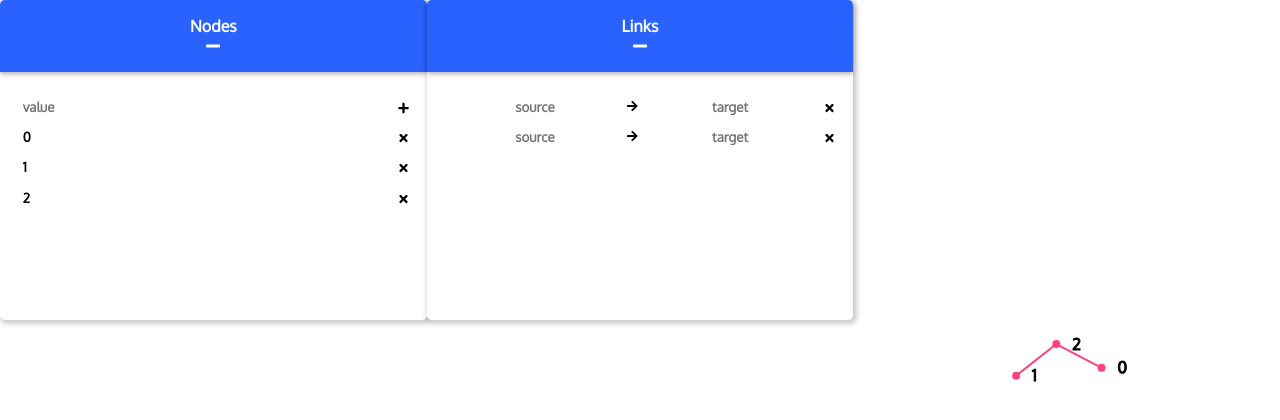
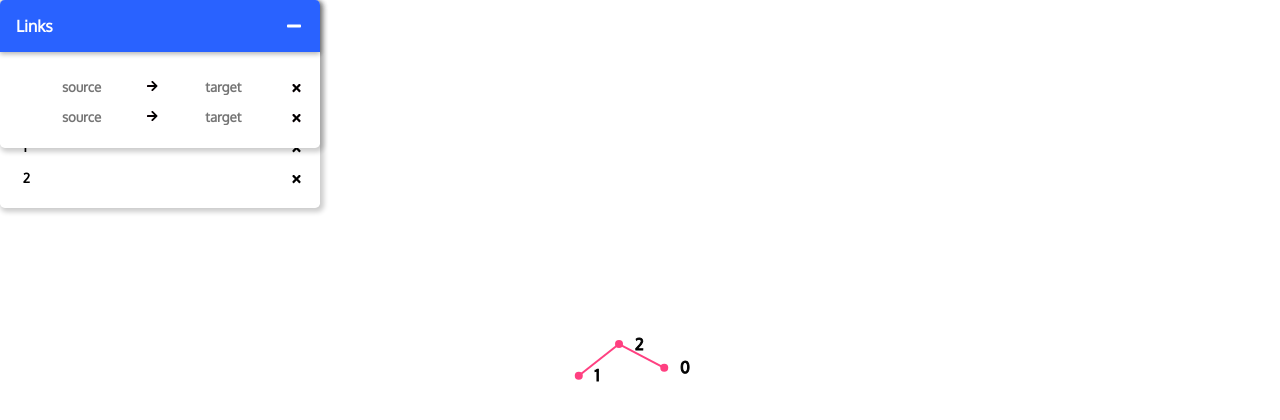
Before and after one commit to romangvk/graph-explorer, a React (Create React App) app: page / in a window 1280 px wide. Shown: the top 420 px of the page. Built offline with nearby package versions, Linux system fonts and the light colour scheme.

Commit message:
added styles for expanding and minimizing

```diff
--- a/src/components/FloatingPanel.css
+++ b/src/components/FloatingPanel.css
@@ -1,12 +1,21 @@
 div.floating-panel {
+    position: fixed;
     box-sizing: border-box;
     display: flex;
     flex-direction: column;
     background: white;
-    height: 40vh;
-    width: 100%;
+    height: auto;
     box-shadow: 2px 2px 5px 2px rgba(0, 0, 0, 0.2);
     border-radius: .3em;
+    transition: all 0.2s cubic-bezier(0.165, 0.84, 0.44, 1);
+}
+
+div.floating-panel-min {
+    width: 10em;
+}
+
+div.floating-panel-max {
+    width: 20em;
 }
 
 div.floating-panel-title {
@@ -16,8 +25,15 @@ div.floating-panel-title {
     margin-bottom: 3px;
     color: white;
     padding: 1em;
+    display: flex;
+    flex-direction: row;
+    justify-content: space-between;
 }
 
 div.floating-panel-content {
     padding: 1em;
 }
+
+div.floating-panel-expand {
+    width: 1em;
+}
```
